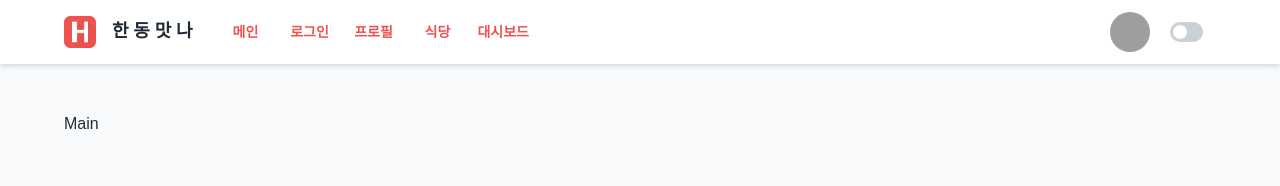
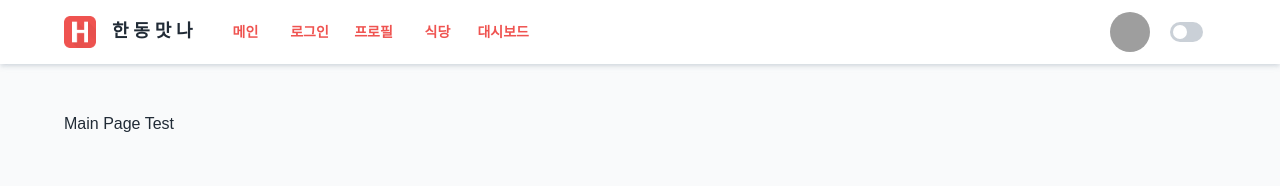
Before and after one commit to hgu-webcamp5/food-handong-front, a React (Create React App) app: page / in a window 1280 px wide. Shown: the top 186 px of the page. Built offline with nearby package versions, Linux system fonts and the light colour scheme; grey boxes are pictures that could not be loaded.

Commit message:
test commiit mainPage

```diff
--- a/src/pages/Main/index.js
+++ b/src/pages/Main/index.js
@@ -1,5 +1,5 @@
 function Main() {
-  return <>Main</>;
+  return <>Main Page Test</>;
 }
 
 export default Main;
```
